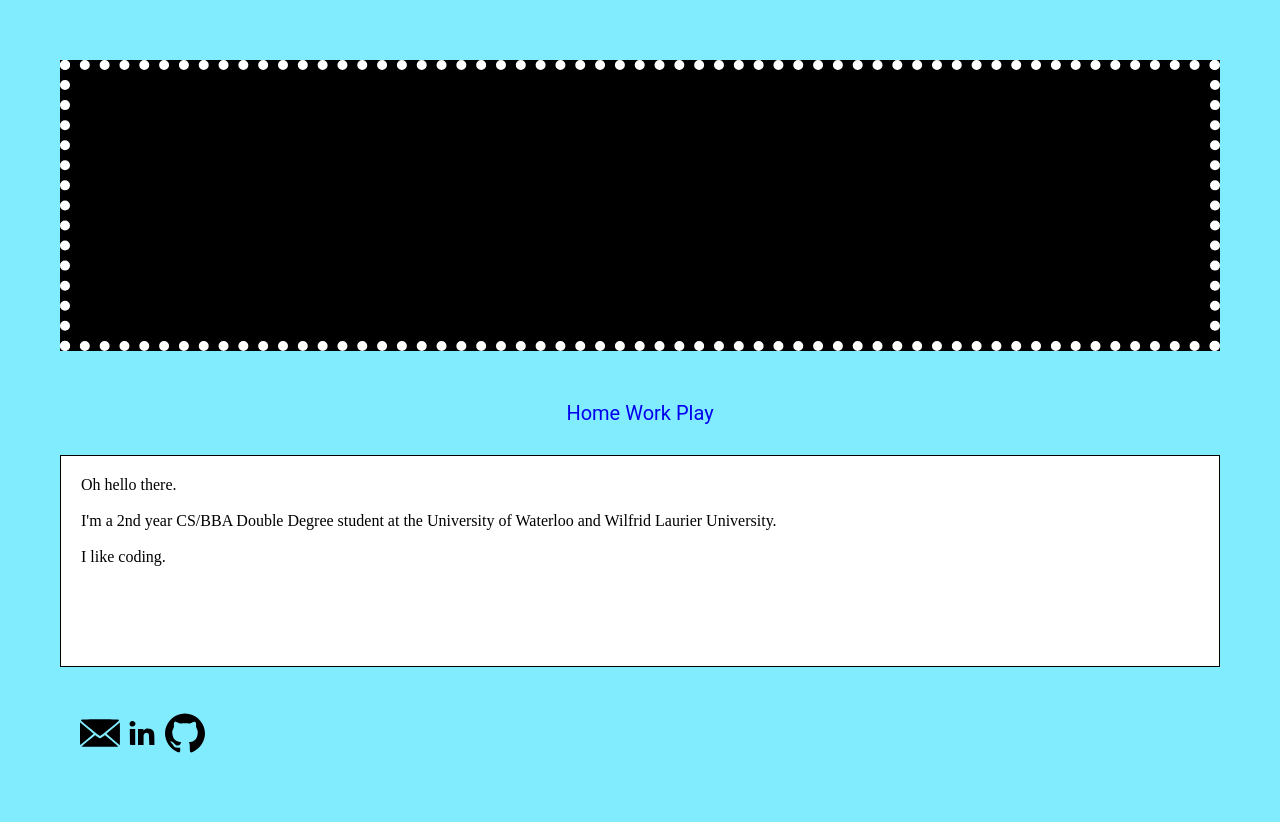
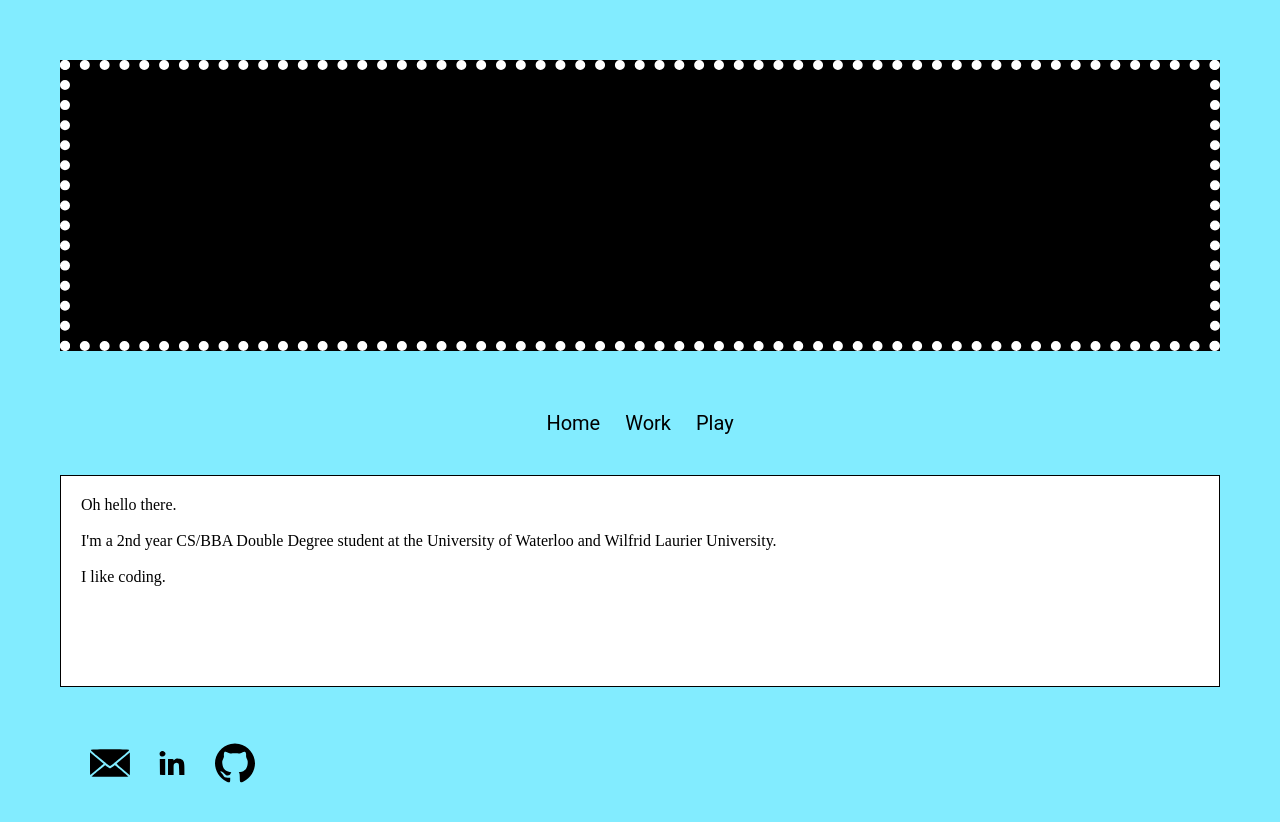
Before and after one commit to Anupya/anupya.github.io, a Jekyll site: the page built from index.html, in a window 1280 px wide. Shown: the top 822 px of the page. Built offline with Jekyll 4.4.1, drawn with Linux system fonts in a browser that asks for light colours.

Commit message:
commit this much

```diff
--- a/_layouts/default.html
+++ b/_layouts/default.html
@@ -3,7 +3,7 @@
     <head>
         <!-- <title>{{ page.title }}</title> -->
         <!-- link to main stylesheet -->
-        <h1 class="border">ANUPYA PAMIDIMUKKALA</h1>
+        <h1 class="myName">ANUPYA PAMIDIMUKKALA</h1>
         <link rel="stylesheet" type="text/css" href="/css/main.css">
     </head>
 
--- a/css/main.css
+++ b/css/main.css
@@ -12,12 +12,14 @@
     font-color: white;
     font-size: 60px;
     font-stretch: extra-expanded;
-    /* animation: logoAppears 2s; */
     background-color: black;
     text-align: center;
     letter-spacing: expanded;
+    -webkit-animation-delay: 0.7s;
+    -moz-animation-delay: 0.7s;
+    animation-delay: 0.7s;
 }
-h1.border {
+.myName {
     padding-top: 100px;
     padding-bottom: 100px;
     padding-left: 10px;
@@ -40,17 +42,19 @@
     font-weight: 100px;
     font-size: 16px;
     font-color: black;
-    padding-left, padding-right: 10px;
-    padding-top: 10px;
-    padding-bottom: 10px;
+    padding: 10px;
     background-color: white;
-    }
+}
 body {
     margin: 60px;
     background-color: #82ECFF;
     overflow: scroll;
 }
-
+.bio {
+    -webkit-animation-delay: 1.2s;
+    -moz-animation-delay: 1.2s;
+    animation-delay: 1.2s;
+}
 /* LINKS */
 /* HOME, WORK, PLAY */
 nav ul {
@@ -62,12 +66,12 @@
     list-style: none;
     text-align: center;
 }
-
 li {
     display: inline-block;
+    padding: 10px;
 }
 /* CONTACT ME */
-footer ul {
+.social {
     font-family:'Century Gothic', 'Roboto', 'Arial', 'Sans-Serif';
     font-weight: 50px;
     font-size: 10px;
@@ -81,13 +85,13 @@
 /* URLS */
 a {
     text-decoration: none;
-    font-color: #000000;
+    color: black;
 }
 a:hover {
-    font-color: #82ECFF;
+    color: #82ECFF;
 }
 a:active {
-    font-color: #000000;
+    color: #82ECFF;
 }
 
 /* BORDERS */
@@ -182,6 +186,29 @@
 
 }
 
+/* FADE IN */
+div {
+    -webkit-animation: fadein 2s; /* Safari, Chrome and Opera > 12.1 */
+       -moz-animation: fadein 2s; /* Firefox < 16 */
+}
+
+@keyframes fadein {
+    from { opacity: 0; }
+    to   { opacity: 1; }
+}
+
+/* Firefox < 16 */
+@-moz-keyframes fadein {
+    from { opacity: 0; }
+    to   { opacity: 1; }
+}
+
+/* Safari, Chrome and Opera > 12.1 */
+@-webkit-keyframes fadein {
+    from { opacity: 0; }
+    to   { opacity: 1; }
+}
+
 /* COOL BORDER ANIMATION #7 in
 https://webdesign.tutsplus.com/articles/15-inspiring-examples-of-css-animation-on-codepen--cms-23937
 */
--- a/index.html
+++ b/index.html
@@ -2,7 +2,7 @@
 layout: default
 title: Anupya Pamidimukkala
 ---
-<div class="home">
+<div class="bio">
     <p class="border">Oh hello there. <br></br>
 	 I'm a 2nd year CS/BBA Double Degree student at the University of Waterloo and Wilfrid Laurier University. <br></br> I like coding. </p>
 </div>
```
